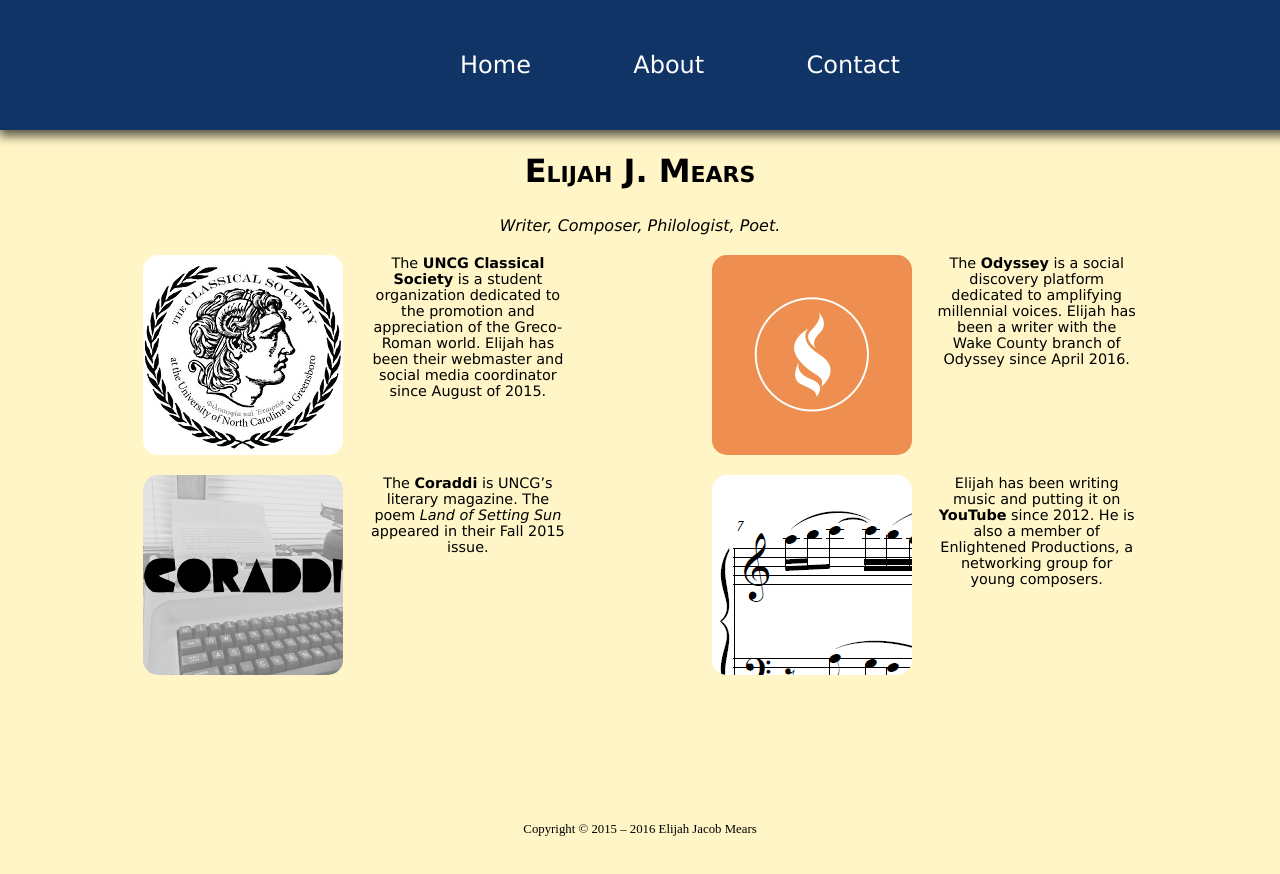
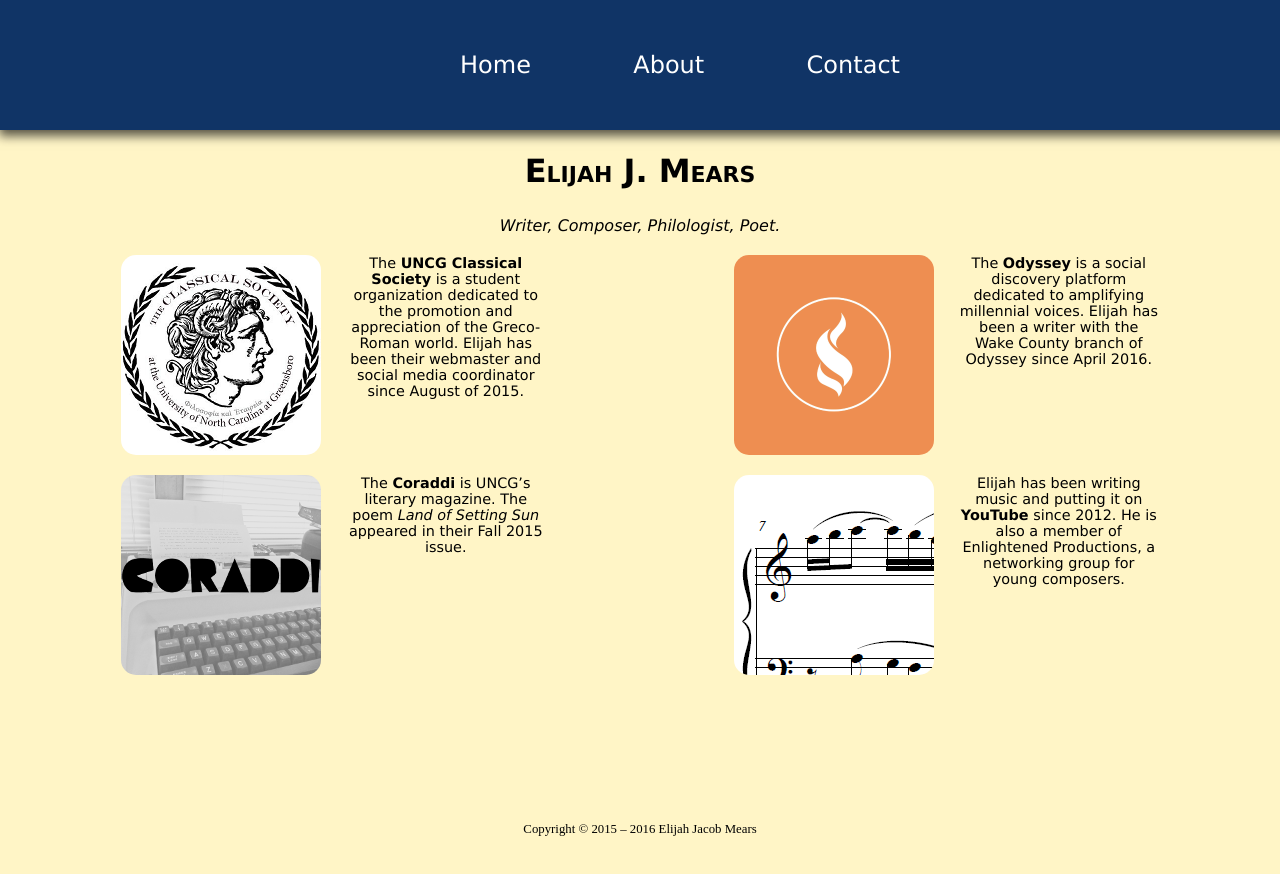
Before and after one commit to ejmears/m, a plain HTML site: page index.html in a window 1280 px wide. Drawn offline with Linux system fonts and the light colour scheme.

Commit message:
yay more of that

```diff
--- a/mobile.css
+++ b/mobile.css
@@ -5,6 +5,7 @@
 body {
 	background: #FFF5C6;
 	font-family: "Lucida Sans", san-serif;
+	max-width: 100%;
 }
 
 h1, h2, h3 {
@@ -63,9 +64,11 @@ img {
 	background-color:#103466;
 	color:#FFF;
 	position: absolute;
+	overflow-x: hidden;
     top: 0;
 	left: 0;
 	width: 100%;
+	max-width: 100%;
 	height: auto;
     padding: 0 auto;
     margin: 0 auto;
@@ -114,7 +117,8 @@ Flexboxes
 .flex-container {
   display: flex;
   position: relative;
-  width: 100%;
+  width: 97%;
+  max-width: 97%;
   flex-wrap: wrap;
   justify-content: space-around;
   text-align: center;
@@ -132,9 +136,9 @@ Containers
 */
 
 #main {
-	margin: 5%;
 	margin-top: 12%;
 	margin-bottom: 10%;
+	max-width: 100%;
 }
 
 #footer {
```
